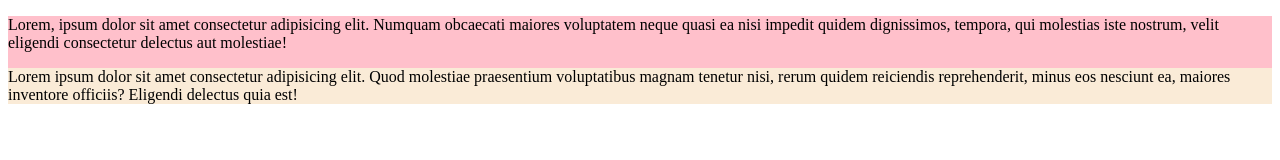
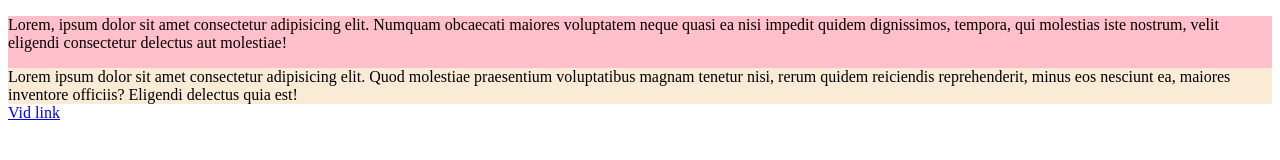
Before and after one commit to margonzales/226159914-WebDevFinalExam, a plain HTML site: page index.html in a window 1280 px wide. Drawn offline with Linux system fonts and the light colour scheme.

Commit message:
yunglinkngvideopart2

```diff
--- a/index.html
+++ b/index.html
@@ -15,5 +15,6 @@
             </section>
         </nav>
     </header>
+    <a href="https://drive.google.com/file/d/1v9Bii-XCtyHh-INCZmkRQHEZfinJchA-/view?usp=drive_link" target="_blank">Vid link</a>
 </body>
 </html>
```
